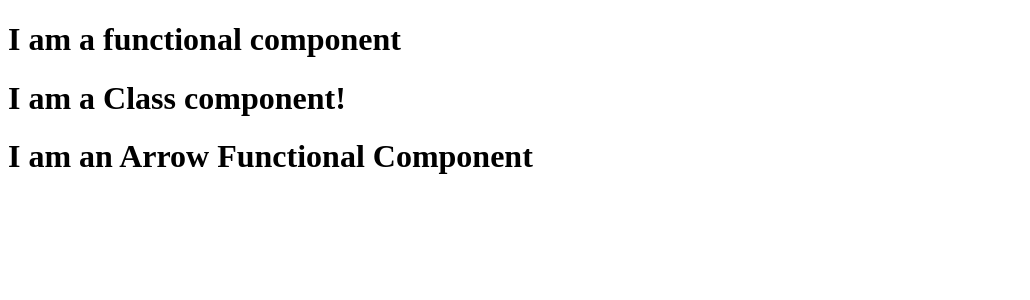
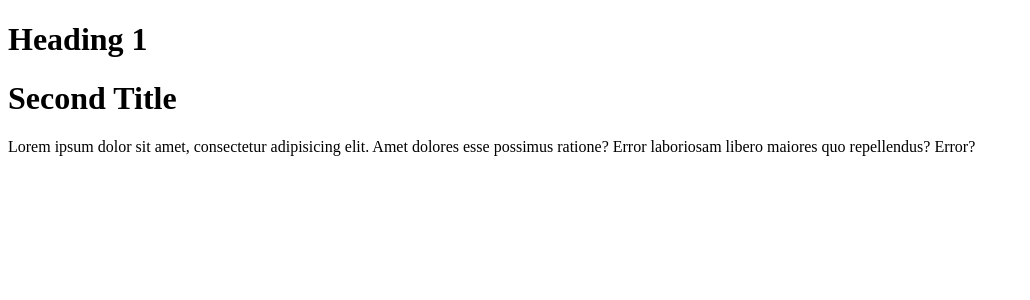
Before and after one commit to SteveKastr/cf9-react-app, a React (Vite) app: page / in a window 1280 px wide. Shown: the top 300 px of the page, without its empty margins (0-1030 px from the left). Built offline with nearby package versions, Linux system fonts and the light colour scheme.

Commit message:
feat: add ArrowFunctionalComponentWithProps component

```diff
--- a/src/App.tsx
+++ b/src/App.tsx
@@ -1,14 +1,56 @@
-import FunctionalComponent from "./components/LessonTwo/FunctionalComponent.tsx";
-import ClassComponent from "./components/LessonTwo/ClassComponent.tsx";
-import ArrowFunctionalComponent from "./components/LessonTwo/ArrowFunctionalComponent.tsx";
+// import FunctionalComponent from "./components/LessonTwo/FunctionalComponent.tsx";
+// import ClassComponent from "./components/LessonTwo/ClassComponent.tsx";
+// import ArrowFunctionalComponent from "./components/LessonTwo/ArrowFunctionalComponent.tsx";
+import ArrowFunctionalComponentWithProps from "./components/LessonThree/ArrowFunctionalComponentWithProps.tsx";
+
+// type PropsA = {
+//   title: string,
+//   description: string,
+// }
+// type PropsB = {
+//   title: string,
+//   description: string,
+// }
+//
+// // UNION
+// type Status = "Error" | "Info" | "Warning";
+//
+// // Tuples
+// type Coordinates = [number, number];
+//
+// //Functions
+// type ClickHandler = (event: MouseEvent) => void;
+//
+// //INTERSECTION
+// type Props = PropsA & PropsB;
+//
+// interface PropsTwo {
+//   title: string,
+//   description: string,
+// }
+//
+// interface PropsTwo {
+//   price: number,
+//   sort: number,
+// }
+// // PropsTwo = {title, description, price, sort}
+//
+// interface PropsThree extends PropsTwo {
+//   image: string,
+// }
+// // PropsThree = {title, description, price, sort, image}
 
 function App() {
 
   return (
     <>
-     <FunctionalComponent />
-     <ClassComponent/>
-     <ArrowFunctionalComponent/>
+     {/*<FunctionalComponent />*/}
+     {/*<ClassComponent/>*/}
+     {/*<ArrowFunctionalComponent/>*/}
+
+        <ArrowFunctionalComponentWithProps title="Heading 1"/>
+        <ArrowFunctionalComponentWithProps title="Second Title" description="Lorem ipsum dolor sit amet, consectetur adipisicing elit. Amet dolores esse possimus ratione? Error laboriosam libero maiores quo repellendus? Error?"/>
+
     </>
   )
 }
--- /dev/null
+++ b/src/components/LessonThree/ArrowFunctionalComponentWithProps.tsx
@@ -0,0 +1,17 @@
+type Props = {
+    title: string;
+    description?: string;
+}
+
+const ArrowFunctionalComponentWithProps = (
+    {title, description}: Props
+) =>{
+    return (
+        <>
+            <h1>{title}</h1>
+            <p>{description}</p>
+        </>
+    )
+}
+
+export default ArrowFunctionalComponentWithProps;
```
